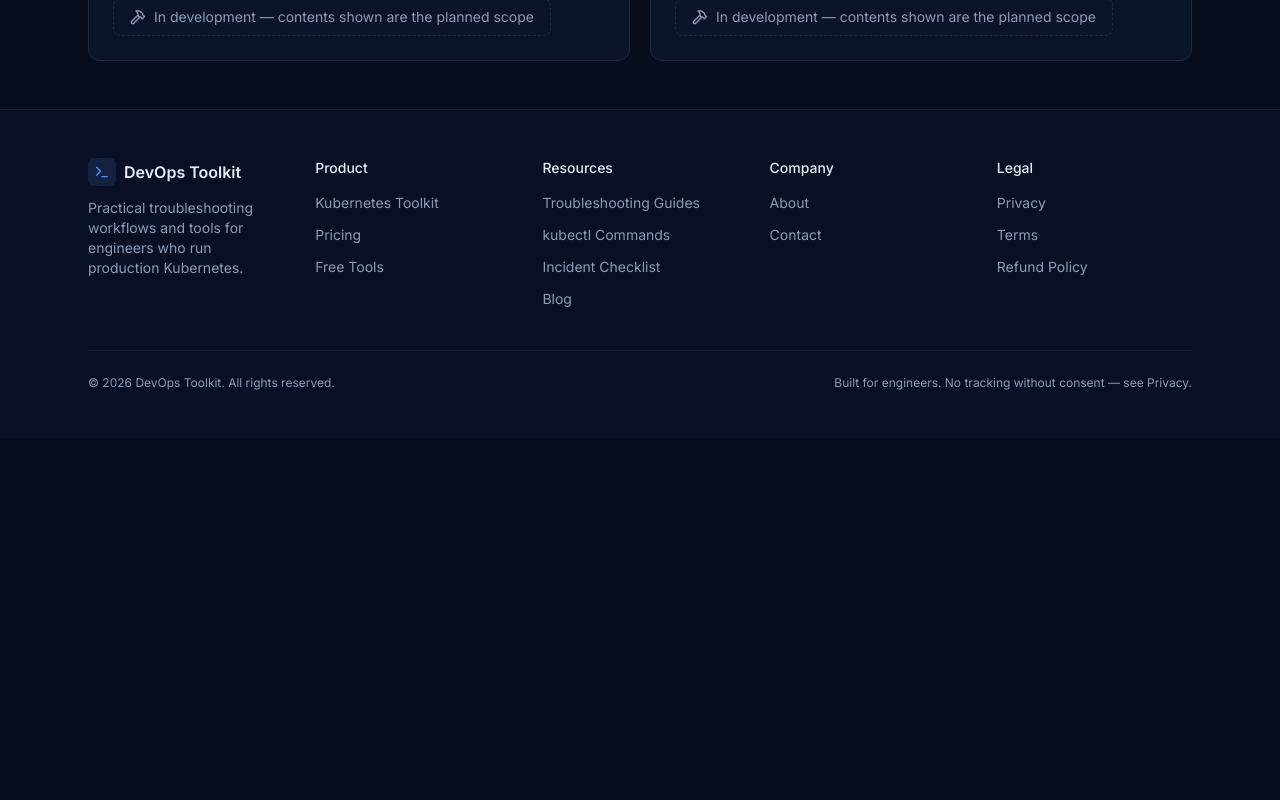
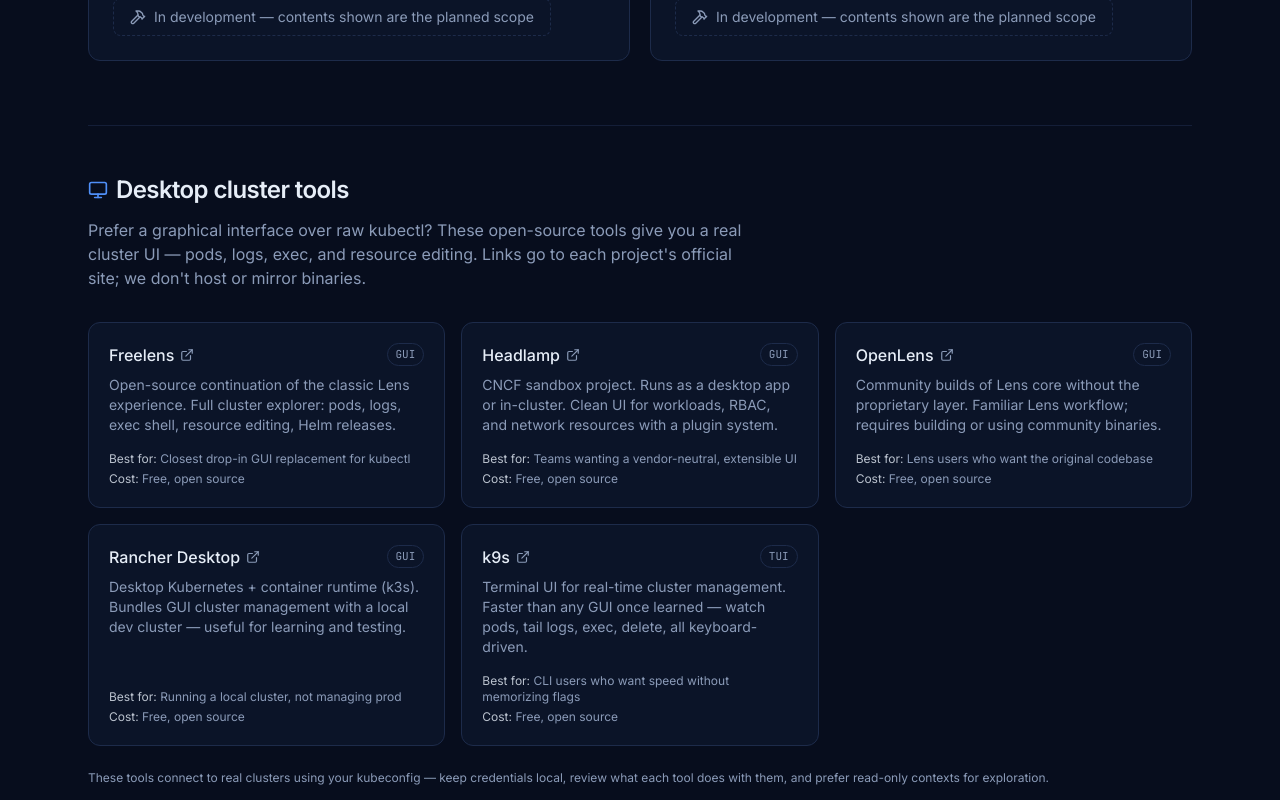
Before and after one commit to jerrysf/devops-toolkit, a Next.js app: page /resources in a window 1280 px wide. Shown: the part 1180-1980 px from the top of the page. Before the commit the page ends 1619 px from the top, so only its background shows below. Built offline with nearby package versions, Linux system fonts and the light colour scheme; no server answers.

Commit message:
Add curated Kubernetes desktop tools section to resources

```diff
--- a/src/app/resources/page.tsx
+++ b/src/app/resources/page.tsx
@@ -1,8 +1,8 @@
 import type { Metadata } from "next";
 import Link from "next/link";
-import { ArrowRight, Download, Hammer } from "lucide-react";
+import { ArrowRight, Download, Hammer, ExternalLink, Monitor } from "lucide-react";
 import { Breadcrumbs } from "@/components/breadcrumbs";
-import { resources } from "@/data/resources";
+import { resources, desktopTools } from "@/data/resources";
 import { absoluteUrl } from "@/lib/site";
 
 export const metadata: Metadata = {
@@ -79,6 +79,59 @@ export default function ResourcesPage() {
           </div>
         ))}
       </div>
+
+      {/* Desktop cluster tools */}
+      <section className="mt-16 border-t border-border/60 pt-12">
+        <div className="max-w-2xl">
+          <h2 className="flex items-center gap-2 text-2xl font-semibold tracking-tight">
+            <Monitor className="size-5 text-primary" /> Desktop cluster tools
+          </h2>
+          <p className="mt-3 text-muted-foreground">
+            Prefer a graphical interface over raw kubectl? These open-source
+            tools give you a real cluster UI — pods, logs, exec, and resource
+            editing. Links go to each project's official site; we don't host
+            or mirror binaries.
+          </p>
+        </div>
+        <div className="mt-8 grid gap-4 sm:grid-cols-2 lg:grid-cols-3">
+          {desktopTools.map((t) => (
+            <a
+              key={t.name}
+              href={t.url}
+              target="_blank"
+              rel="noopener noreferrer"
+              className="group flex flex-col rounded-xl border border-border bg-card p-5 transition-colors hover:border-primary/50"
+            >
+              <div className="flex items-start justify-between gap-3">
+                <h3 className="flex items-center gap-1.5 font-medium group-hover:text-primary">
+                  {t.name}
+                  <ExternalLink className="size-3.5 text-muted-foreground" />
+                </h3>
+                <span className="shrink-0 rounded-full border border-border px-2 py-0.5 font-mono text-[11px] text-muted-foreground">
+                  {t.interface}
+                </span>
+              </div>
+              <p className="mt-2 flex-1 text-sm text-muted-foreground">
+                {t.description}
+              </p>
+              <div className="mt-4 space-y-1 text-xs text-muted-foreground">
+                <p>
+                  <span className="text-foreground/80">Best for:</span>{" "}
+                  {t.bestFor}
+                </p>
+                <p>
+                  <span className="text-foreground/80">Cost:</span> {t.cost}
+                </p>
+              </div>
+            </a>
+          ))}
+        </div>
+        <p className="mt-6 text-xs text-muted-foreground">
+          These tools connect to real clusters using your kubeconfig — keep
+          credentials local, review what each tool does with them, and prefer
+          read-only contexts for exploration.
+        </p>
+      </section>
     </div>
   );
 }
--- a/src/data/resources.ts
+++ b/src/data/resources.ts
@@ -17,6 +17,68 @@ export interface ResourceProduct {
   /** "download" renders a direct-download CTA; "page" links to a landing page. */
   cta?: "download" | "page";
 }
+
+export interface DesktopTool {
+  name: string;
+  description: string;
+  bestFor: string;
+  interface: "GUI" | "TUI";
+  cost: string;
+  url: string;
+}
+
+/**
+ * Third-party Kubernetes desktop tools. Links go to each project's
+ * official site/repo — we don't mirror binaries. Order reflects
+ * how complete a kubectl replacement each is.
+ */
+export const desktopTools: DesktopTool[] = [
+  {
+    name: "Freelens",
+    description:
+      "Open-source continuation of the classic Lens experience. Full cluster explorer: pods, logs, exec shell, resource editing, Helm releases.",
+    bestFor: "Closest drop-in GUI replacement for kubectl",
+    interface: "GUI",
+    cost: "Free, open source",
+    url: "https://github.com/freelensapp/freelens",
+  },
+  {
+    name: "Headlamp",
+    description:
+      "CNCF sandbox project. Runs as a desktop app or in-cluster. Clean UI for workloads, RBAC, and network resources with a plugin system.",
+    bestFor: "Teams wanting a vendor-neutral, extensible UI",
+    interface: "GUI",
+    cost: "Free, open source",
+    url: "https://headlamp.dev",
+  },
+  {
+    name: "OpenLens",
+    description:
+      "Community builds of Lens core without the proprietary layer. Familiar Lens workflow; requires building or using community binaries.",
+    bestFor: "Lens users who want the original codebase",
+    interface: "GUI",
+    cost: "Free, open source",
+    url: "https://github.com/MuhammedKalkan/OpenLens",
+  },
+  {
+    name: "Rancher Desktop",
+    description:
+      "Desktop Kubernetes + container runtime (k3s). Bundles GUI cluster management with a local dev cluster — useful for learning and testing.",
+    bestFor: "Running a local cluster, not managing prod",
+    interface: "GUI",
+    cost: "Free, open source",
+    url: "https://rancherdesktop.io",
+  },
+  {
+    name: "k9s",
+    description:
+      "Terminal UI for real-time cluster management. Faster than any GUI once learned — watch pods, tail logs, exec, delete, all keyboard-driven.",
+    bestFor: "CLI users who want speed without memorizing flags",
+    interface: "TUI",
+    cost: "Free, open source",
+    url: "https://k9scli.io",
+  },
+];
 
 export const resources: ResourceProduct[] = [
   {
```
